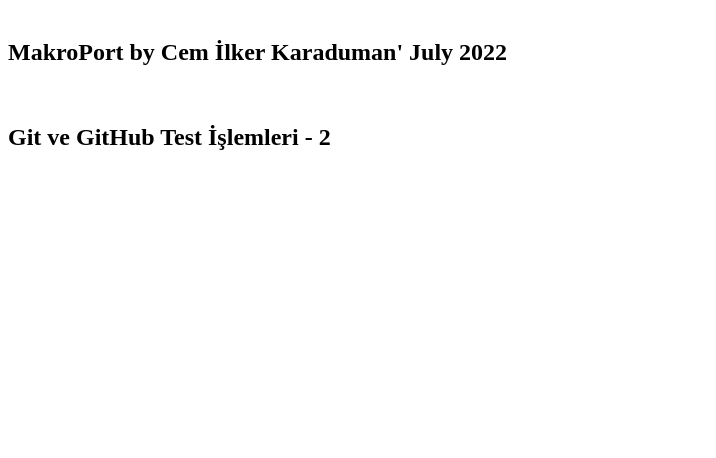
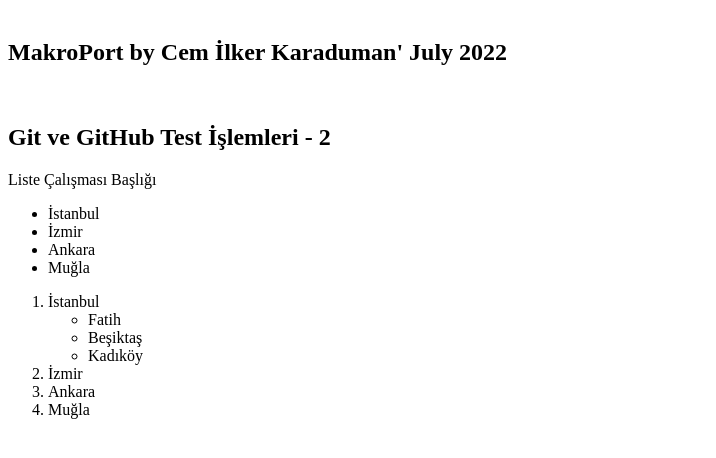
Before and after one commit to ckaraduman/JSProject_new, a plain HTML site: page index.html in a window 1280 px wide. Shown: the part 242-700 px from the top of the page, without its empty margins (0-716 px from the left). Drawn offline with Linux system fonts and the light colour scheme.

Commit message:
Html kod yapısı çalışmaları

```diff
--- a/index.html
+++ b/index.html
@@ -11,5 +11,25 @@
 <h1>Merhaba Arkadaşlar, web sitemize hoş geldiniz!</h1><br>
 <h2>MakroPort by Cem İlker Karaduman' July 2022</h2><br>
 <h2>Git ve GitHub Test İşlemleri -  2</h2>
+
+<p>Liste Çalışması Başlığı</p>
+<ul>
+	<li>İstanbul</li>
+	<li>İzmir</li>
+	<li>Ankara</li>
+	<li>Muğla</li>
+</ul>
+<ol>
+	<li>İstanbul</li>
+<ul>
+	<li>Fatih</li>
+	<li>Beşiktaş</li>
+	<li>Kadıköy</li>
+</ul>
+	<li>İzmir</li>
+	<li>Ankara</li>
+	<li>Muğla</li>
+</ol>
+
 </body>
 </html>
```
